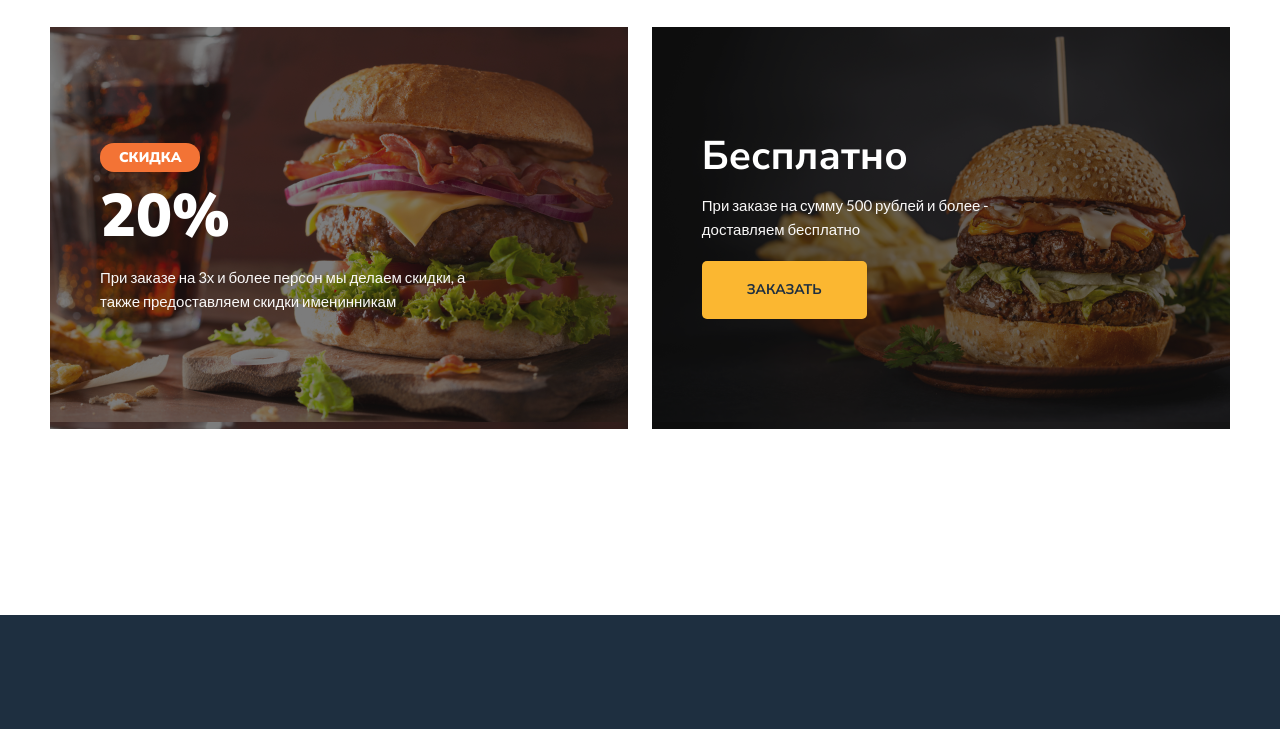
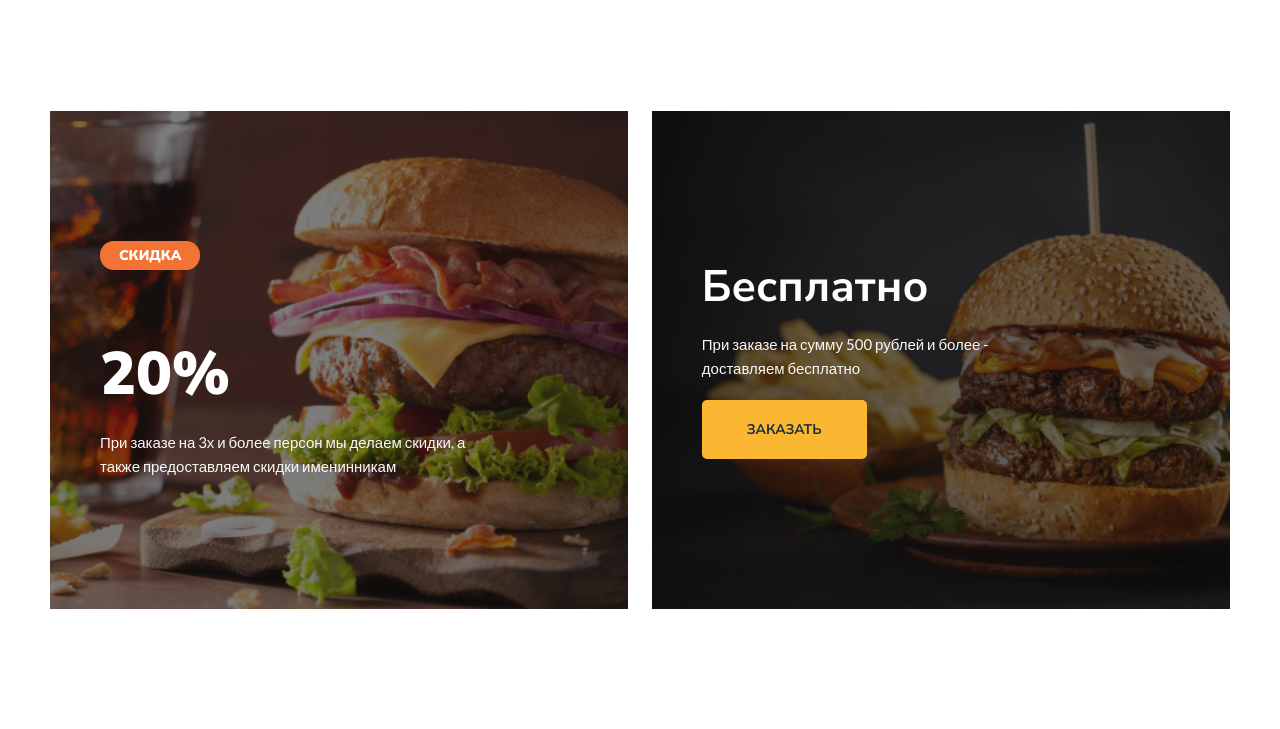
Before and after one commit to MrRysov/Burger, a plain HTML site: page index.html in a window 1280 px wide. Shown: the part 980-1709 px from the top of the page. Drawn offline with Linux system fonts and the light colour scheme.

Commit message:
Update main.css

```diff
--- a/style/main.css
+++ b/style/main.css
@@ -1,3 +1,30 @@
+Skip to content
+Search or jump to…
+Pull requests
+Issues
+Marketplace
+Explore
+
+@MrRysov
+annblok
+/
+BurgerPublic
+Code
+Issues
+Pull requests
+Actions
+Projects
+Wiki
+Security
+Insights
+Burger/style/main.css
+@annblok
+annblok Add files
+Latest commit d2ae1cd on 2 Dec 2021
+ History
+ 1 contributor
+175 lines (174 sloc)  3.09 KB
+
 * {
     margin: 0;
     padding: 0;
@@ -35,25 +62,23 @@ h1 span {
     display: block;
     margin-bottom: 10px;
 }
-.text p{
+.text p {
     font-family: 'Lato', sans-serif;
     font-size: 19px;
-  /*  color: #DEDEDE;
-    font-weight: 400; */
-    line-height: 1.4;
+    line-height: 1,4;
     margin-bottom: 42px;
 }
 .main a,
 .promo a {
-    font-size: 14px;
-    line-height: 18px;
-    text-transform: uppercase;
     color: #1E2F40;
     background-color: #FBB731;
     border-radius: 5px;
     text-decoration: none;
+    padding: 20px 45px;
     display: inline-block;
-    padding: 20px 45px;
+    text-transform: uppercase;
+    font-size: 14px;
+    font-weight: 700;
 }
 .visual {
     flex-grow: 1;
@@ -80,13 +105,16 @@ h1 span {
     flex: 0 0 49%;
     color: #fff;
     box-sizing: border-box;
+    background-repeat: no-repeat;
+    background-size: cover;
+    background-position: center;
 }
 .promo-left {
-    background: url(../image/promo-left.png);
+    background-image: url(../image/promo-left.png);
     padding: 116px 50px;
 }
 .promo-right {
-    background: url(../image/promo-right.png);
+    background-image: url(../image/promo-right.png);
     padding: 102px 50px;
 }
 .sale {
@@ -118,7 +146,7 @@ h1 span {
     margin-bottom: 20px;
 }
 .free {
-    font-size: 40px;
+    font-size: 44px;
     font-weight: 700;
     margin-bottom: 10px;
 }
@@ -128,6 +156,7 @@ h1 span {
     padding-top: 117px;
     padding-bottom: 106px;
 }
+
 .logo {
     width: 63px;
     height: 56px;
@@ -146,8 +175,8 @@ h1 span {
     list-style-type: none;
 }
 .item li {
+    margin-bottom: 9px;
     font-family: 'Lato', sans-serif;
-    margin-bottom: 9px;
     font-size: 15px;
     color: #FAF9F9;
     font-weight: 700;
@@ -171,3 +200,15 @@ h1 span {
 .tel li {
     margin-bottom: 12px;
 }
+© 2022 GitHub, Inc.
+Terms
+Privacy
+Security
+Status
+Docs
+Contact GitHub
+Pricing
+API
+Training
+Blog
+About
```
Lines whose indentation alone changed are shown as unchanged.
